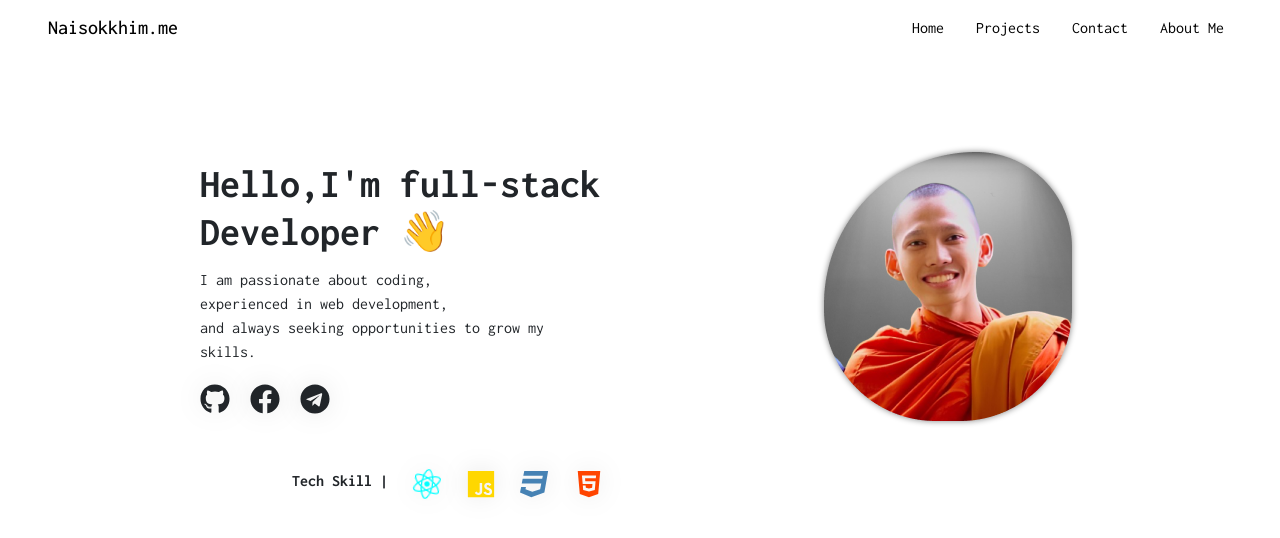
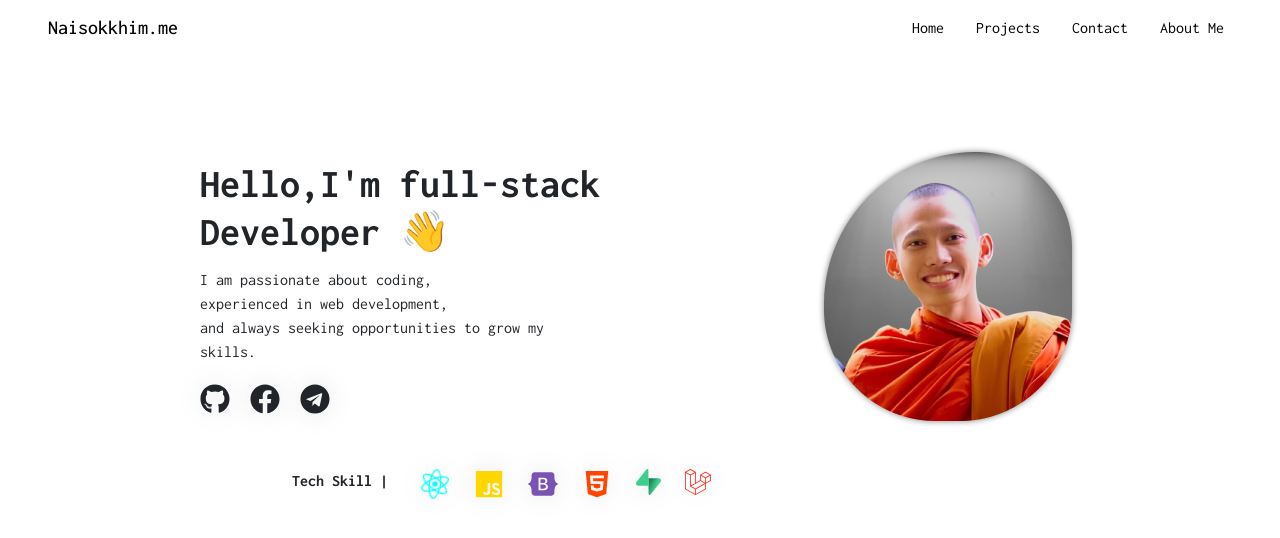
Before and after one commit to Naisokkhim/Persional_Project, a React (Vite) app: page / in a window 1280 px wide. Shown: the top 538 px of the page. Built offline with nearby package versions, Linux system fonts and the light colour scheme.

Commit message:
Add more Tech Skill

```diff
--- a/src/components/LandingPage.jsx
+++ b/src/components/LandingPage.jsx
@@ -3,6 +3,8 @@ import Container from "react-bootstrap/Container";
 import Row from "react-bootstrap/Row";
 import Col from "react-bootstrap/Col";
 import profileImage from "../assets/images/profile.png";
+import supaBase from "../assets/images/-zEL9B5-supabase-icon.svg";
+import laravel from "../assets/images/laravel.svg";
 import {
   FaGithub,
   FaFacebook,
@@ -11,6 +13,7 @@ import {
   FaJs,
   FaCss3,
   FaHtml5,
+  FaBootstrap,
 } from "react-icons/fa";
 
 export default function LandingPage() {
@@ -49,12 +52,14 @@ export default function LandingPage() {
         </Col>
       </Row>
       <Row className="w-100 align-items-start" style={{ marginLeft: "24rem" }}>
-        <Col className="d-flex gap-3">
+        <Col className="d-flex gap-4">
           <p className="fw-bolder  ">Tech Skill |</p>
           <FaReact color="#00FFFF" size={30} className="ms-2 moving onHover" />
-          <FaJs color="#FFD700" size={30} className="ms-2 onHover" />
-          <FaCss3 color="#4682B4" size={30} className="ms-2 onHover" />
-          <FaHtml5 color="#FF4500" size={30} className="ms-2 onHover" />
+          <FaJs color="#FFD700" size={30} className=" onHover" />
+        <FaBootstrap color="#7952B3" size={30} className=" onHover" />
+          <FaHtml5 color="#FF4500" size={30} className=" onHover" />
+          <img src={supaBase} alt="supaBase" className="onHover logoSize"/>
+          <img src={laravel} alt="laravel "className="onHover logoSize" />
         </Col>
       </Row>
     </Container>
--- a/src/global.css
+++ b/src/global.css
@@ -30,3 +30,7 @@ body {
         transform: rotate(360deg);
     }
 }
+.logoSize {
+    width: 26x;
+    height: 26px;
+}
```
Also changed, not shown: src/assets/images/-zEL9B5-supabase-icon.svg (added), src/assets/images/laravel.svg (added).
